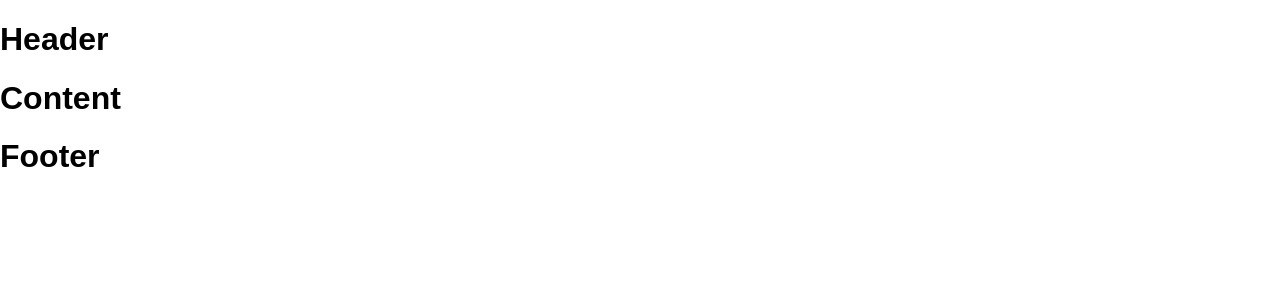
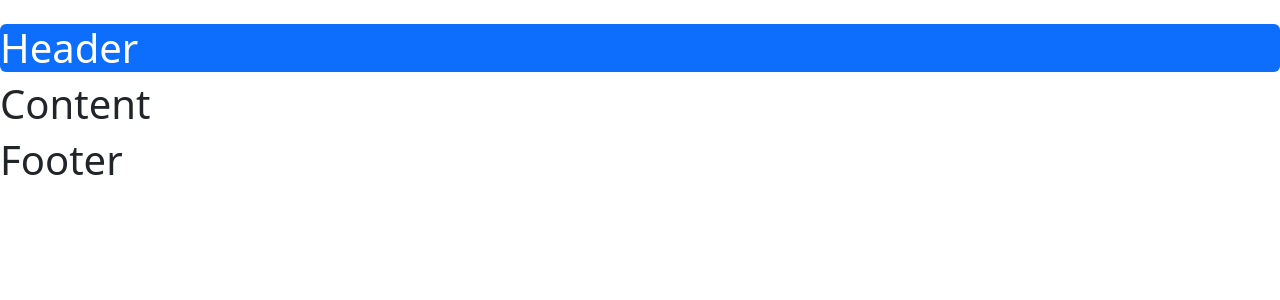
Before and after one commit to Valentin2304/freeCodeCamp-React-JavaScript-Framework-Course, a React (Create React App) app in the folder teammemberallocations/: page / in a window 1280 px wide. Shown: the top 300 px of the page. Built offline with nearby package versions, Linux system fonts and the light colour scheme.

Commit message:
Bootstrap set up

```diff
--- a/teammemberallocations/package.json
+++ b/teammemberallocations/package.json
@@ -9,7 +9,8 @@
     "react": "^18.2.0",
     "react-dom": "^18.2.0",
     "react-scripts": "^5.0.1",
-    "web-vitals": "^2.1.4"
+    "web-vitals": "^2.1.4",
+    "bootstrap": "^5.3.0"
   },
   "scripts": {
     "start": "react-scripts start",
--- a/teammemberallocations/src/App.js
+++ b/teammemberallocations/src/App.js
@@ -1,5 +1,6 @@
-import logo from './logo.svg';
+
 import './App.css';
+import 'bootstrap/dist/css/bootstrap.min.css'
 import Header from "./Header";
 import Content from "./Content";
 import Footer from "./Footer";
--- a/teammemberallocations/src/Header.jsx
+++ b/teammemberallocations/src/Header.jsx
@@ -1,7 +1,7 @@
 const Header = () => {
     return (
         <header>
-            <h1>Header</h1>
+            <h1 className="mt-4 p5 bg-primary text-white rounded">Header</h1>
         </header>
     );
 };
```
Also changed, not shown: 1 other file (tests, documents, lock files or other folders).
